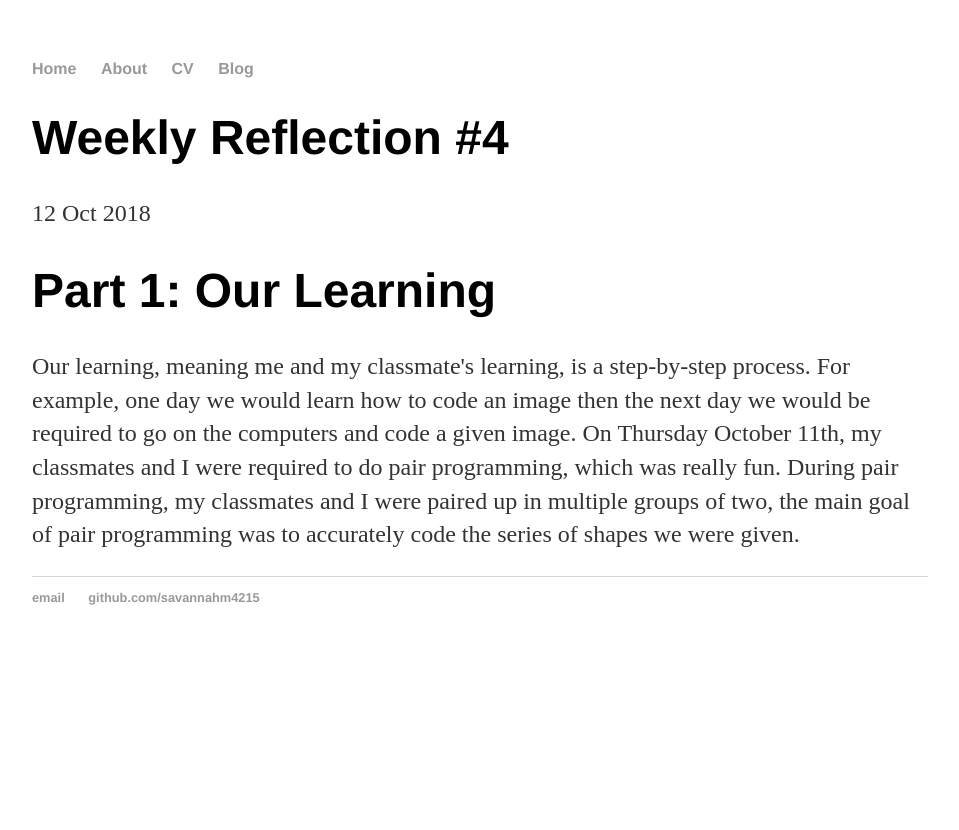
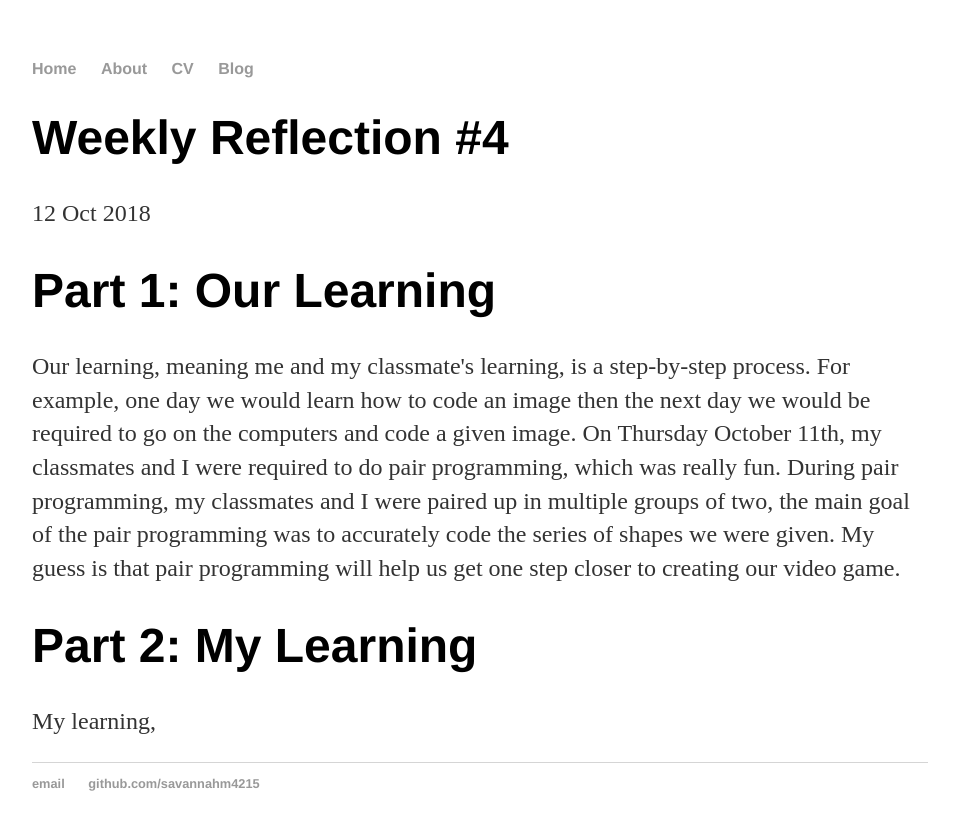
Before and after one commit to savannahm4215/savannahm4215.github.io, a Jekyll site: the page built from _posts/2018-10-12-weekly-reflection-04.md, in a window 1280 px wide. Shown: the top 830 px of the page, without its empty margins (160-1119 px from the left). Built offline with Jekyll 4.4.1, drawn with Linux system fonts in a browser that asks for light colours.

Commit message:
Update 2018-10-12-weekly-reflection-04.md

```diff
--- a/_posts/2018-10-12-weekly-reflection-04.md
+++ b/_posts/2018-10-12-weekly-reflection-04.md
@@ -6,4 +6,8 @@ date: 2018-10-12
 
 <h1>Part 1: Our Learning</h1>
 
-<p>Our learning, meaning me and my classmate's learning, is a step-by-step process. For example, one day we would learn how to code an image then the next day we would be required to go on the computers and code a given image. On Thursday October 11th, my classmates and I were required to do pair programming, which was really fun. During pair programming, my classmates and I were paired up in multiple groups of two, the main goal of pair programming was to accurately code the series of shapes we were given.</p>
+<p>Our learning, meaning me and my classmate's learning, is a step-by-step process. For example, one day we would learn how to code an image then the next day we would be required to go on the computers and code a given image. On Thursday October 11th, my classmates and I were required to do pair programming, which was really fun. During pair programming, my classmates and I were paired up in multiple groups of two, the main goal of the pair programming was to accurately code the series of shapes we were given. My guess is that pair programming will help us get one step closer to creating our video game.</p>
+
+<h1>Part 2: My Learning</h1>
+
+<p>My learning, </p>
```
